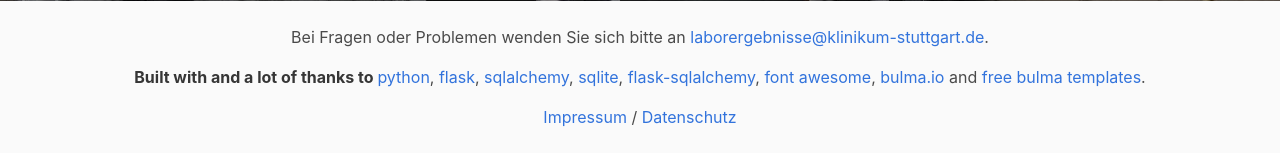
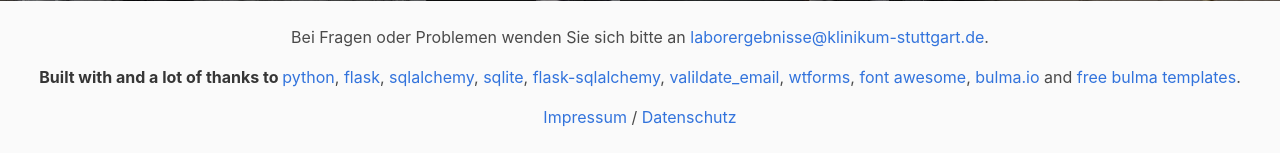
Before and after one commit to wienand/query-lab-result, a Flask app: page / in a window 1280 px wide. Shown: the part 799-952 px from the top of the page. Run offline with Flask 2, Linux system fonts and the light colour scheme; some libraries are stand-ins or nearby versions.

Commit message:
added thanks to validate_email and wtforms

```diff
--- a/templates/index.html
+++ b/templates/index.html
@@ -111,6 +111,8 @@
             <a target="_blank" href="https://www.sqlalchemy.org">sqlalchemy</a>,
             <a target="_blank" href="https://www.sqlite.org">sqlite</a>,
             <a target="_blank" href="https://flask-sqlalchemy.palletsprojects.com">flask-sqlalchemy</a>,
+            <a target="_blank" href="https://github.com/syrusakbary/validate_email">valildate_email</a>,
+            <a target="_blank" href="https://github.com/wtforms/wtforms">wtforms</a>,
             <a target="_blank" href="https://fontawesome.com">font awesome</a>,
             <a target="_blank" href="https://bulma.io">bulma.io</a> and
             <a target="_blank" href="https://bulmatemplates.github.io/bulma-templates">free bulma templates</a>.
```
Also changed, not shown: requirements.txt (+6 -4 lines), README.md.
